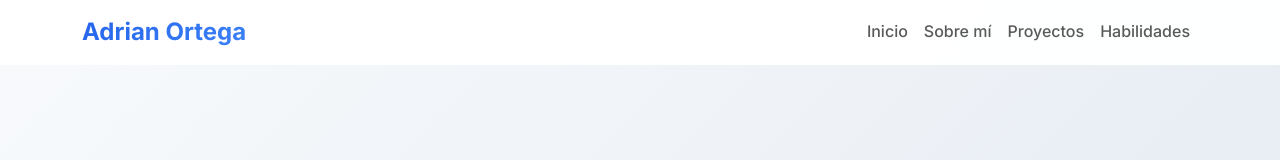
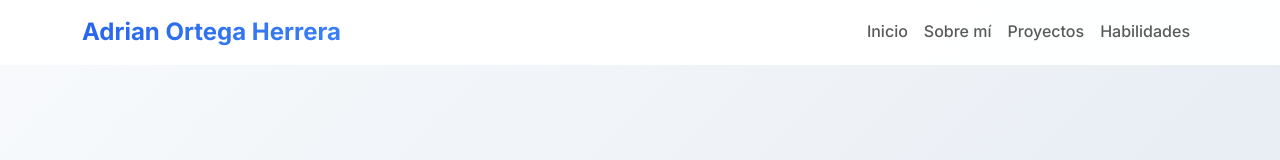
Before and after one commit to Adrian-Ort/portafolio, a plain HTML site: page index.html in a window 1280 px wide. Shown: the top 160 px of the page. Drawn offline with nearby package versions, Linux system fonts and the light colour scheme.

Commit message:
Agrego segundo apellido

```diff
--- a/index.html
+++ b/index.html
@@ -35,7 +35,7 @@
     <!-- Navbar -->
     <nav class="navbar navbar-expand-lg navbar-light fixed-top" id="navbar">
         <div class="container">
-            <a class="navbar-brand" href="#">Adrian Ortega</a>
+            <a class="navbar-brand" href="#">Adrian Ortega Herrera</a>
             <button class="navbar-toggler" type="button" data-bs-toggle="collapse" data-bs-target="#navbarNav">
                 <span class="navbar-toggler-icon"></span>
             </button>
```
